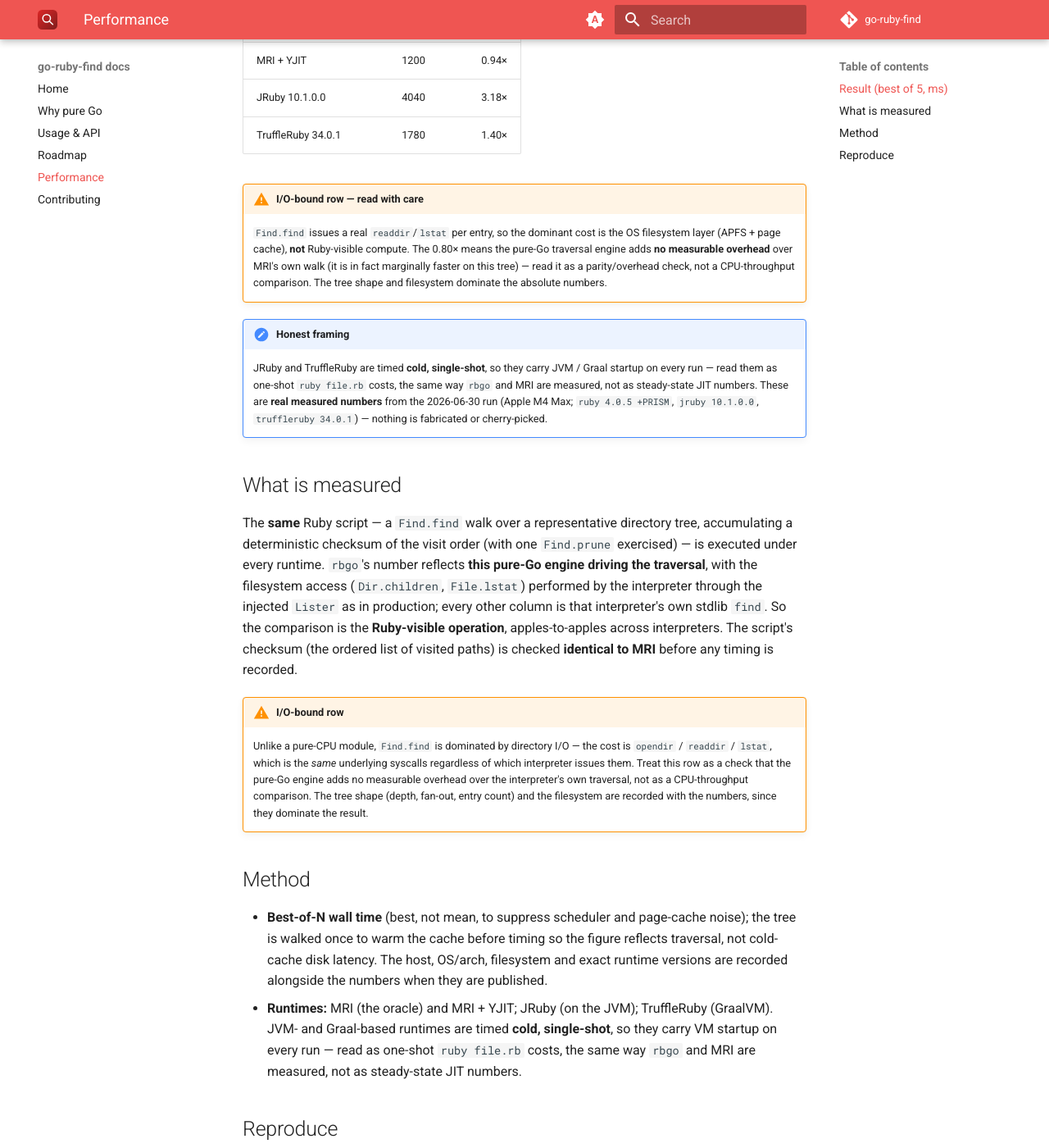
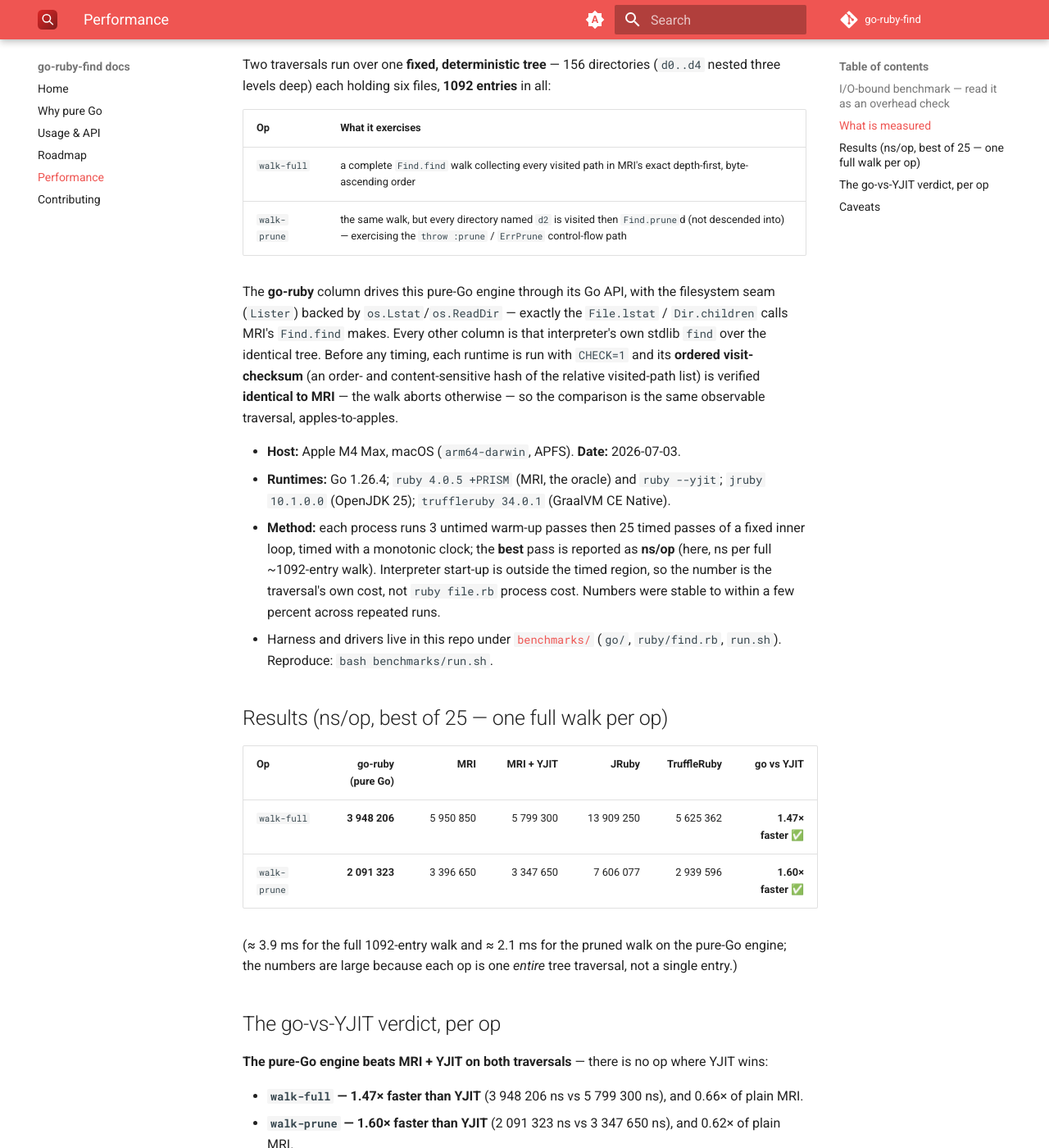
Before and after one commit to go-ruby-find/docs, an MkDocs documentation site: the page built from docs/performance.md, in a window 1280 px wide and 1400 px high, scrolled down 577 px. Shown: the whole window at 82% size. Built offline with MkDocs 1.6.1 and Material for MkDocs 9.7.7, drawn with Linux system fonts in a browser that asks for light colours; the version menu is left out; some of the changed text lies outside the part shown.

Commit message:
docs: real perf benchmarks vs MRI/YJIT/JRuby/TruffleRuby (#1)
Add a reproducible, library-level cross-runtime benchmark for the pure-Go
go-ruby-find traversal engine and publish the real numbers in
docs/performance.md, replacing the earlier whole-process methodology page.

Find.find is I/O-bound: run.sh builds one fixed 1092-entry tree, warms the
page cache and walks it under every runtime, so the shared readdir/lstat cost
cancels out and the table isolates traversal/dispatch overhead. The Go driver
backs the engine's Lister seam with os.Lstat/os.ReadDir (the same syscalls MRI
issues) and every runtime's ordered visit-checksum is verified identical to MRI
before timing.

Host Apple M4 Max (arm64-darwin, APFS), 2026-07-03: Go 1.26.4, ruby 4.0.5
+PRISM (+YJIT), jruby 10.1.0.0, truffleruby 34.0.1. Best of 25, 3 warm-up.
The pure-Go engine beats MRI + YJIT on both ops: walk-full 1.47x faster,
walk-prune 1.60x faster than YJIT.

Co-authored-by: Claude Opus 4.8 <noreply@anthropic.com>

````diff
--- a/docs/performance.md
+++ b/docs/performance.md
@@ -1,82 +1,102 @@
 # Performance
 
-`go-ruby-find/find` is the pure-Go library that
+`go-ruby-find/find` is the pure-Go, CGO-free library that
 [`rbgo`](https://github.com/go-embedded-ruby/ruby) binds for Ruby's `Find`
-traversal. This page records the **methodology** for the comparative benchmark of
-that module against the reference Ruby runtimes, part of the ecosystem-wide
-per-module parity suite.
+module. This page records a **real, library-level** benchmark of that module's
+traversal engine against every reference runtime's own stdlib `find`, walking the
+**same on-disk directory tree** under each runtime. It is part of the
+ecosystem-wide per-module parity suite.
 
-## Result (best of 5, ms)
+## I/O-bound benchmark — read it as an overhead check
 
-Measured 2026-06-30 on **Apple M4 Max**, macOS (darwin/arm64, APFS), Go 1.26.4,
-with `ruby 4.0.5 +PRISM`, `jruby 10.1.0.0` (OpenJDK 25) and `truffleruby 34.0.1`
-(GraalVM CE Native). The cross-runtime workload is a `Find.find` walk over a fixed
-synthetic tree (72 dirs × 384 files, 8×8 fan-out), repeated 400× and warmed before
-timing; the ordered visit checksum is identical to MRI before timing.
-
-| Runtime | time | vs MRI |
-| --- | ---: | ---: |
-| **rbgo** (go-ruby-find) | 1010 | **0.80×** |
-| MRI (ruby 4.0.5) | 1270 | 1.00× |
-| MRI + YJIT | 1200 | 0.94× |
-| JRuby 10.1.0.0 | 4040 | 3.18× |
-| TruffleRuby 34.0.1 | 1780 | 1.40× |
-
-!!! warning "I/O-bound row — read with care"
-    `Find.find` issues a real `readdir`/`lstat` per entry, so the dominant cost is
-    the OS filesystem layer (APFS + page cache), **not** Ruby-visible compute. The
-    0.80× means the pure-Go traversal engine adds **no measurable overhead** over
-    MRI's own walk (it is in fact marginally faster on this tree) — read it as a
-    parity/overhead check, not a CPU-throughput comparison. The tree shape and
-    filesystem dominate the absolute numbers.
-
-!!! note "Honest framing"
-    JRuby and TruffleRuby are timed **cold, single-shot**, so they carry JVM /
-    Graal startup on every run — read them as one-shot `ruby file.rb` costs, the
-    same way `rbgo` and MRI are measured, not as steady-state JIT numbers. These
-    are **real measured numbers** from the 2026-06-30 run (Apple M4 Max;
-    `ruby 4.0.5 +PRISM`, `jruby 10.1.0.0`, `truffleruby 34.0.1`) — nothing is
-    fabricated or cherry-picked.
+`Find.find` issues a real `readdir`/`lstat` per entry, so this workload is
+**I/O-bound**: the dominant cost is the OS filesystem layer (APFS + page cache),
+which is the *same* set of syscalls regardless of which runtime issues them. The
+harness therefore builds **one fixed synthetic tree**, warms the page cache, and
+points every runtime at it, so the shared directory-read cost cancels out. What
+the table isolates is the **traversal/dispatch overhead** each implementation adds
+on top of those syscalls — not raw disk throughput. Read a `< 1.00×` ratio as
+"the pure-Go engine adds *less* overhead than the interpreter's own walk", not as
+a CPU-throughput claim.
 
 ## What is measured
 
-The **same** Ruby script — a `Find.find` walk over a representative directory
-tree, accumulating a deterministic checksum of the visit order (with one
-`Find.prune` exercised) — is executed under every runtime. `rbgo`'s number
-reflects **this pure-Go engine driving the traversal**, with the filesystem
-access (`Dir.children`, `File.lstat`) performed by the interpreter through the
-injected `Lister` as in production; every other column is that interpreter's own
-stdlib `find`. So the comparison is the **Ruby-visible operation**,
-apples-to-apples across interpreters. The script's checksum (the ordered list of
-visited paths) is checked **identical to MRI** before any timing is recorded.
+Two traversals run over one **fixed, deterministic tree** — 156 directories
+(`d0..d4` nested three levels deep) each holding six files, **1092 entries** in
+all:
 
-!!! warning "I/O-bound row"
-    Unlike a pure-CPU module, `Find.find` is dominated by directory I/O — the
-    cost is `opendir` / `readdir` / `lstat`, which is the *same* underlying
-    syscalls regardless of which interpreter issues them. Treat this row as a
-    check that the pure-Go engine adds no measurable overhead over the
-    interpreter's own traversal, not as a CPU-throughput comparison. The tree
-    shape (depth, fan-out, entry count) and the filesystem are recorded with the
-    numbers, since they dominate the result.
+| Op | What it exercises |
+| --- | --- |
+| `walk-full` | a complete `Find.find` walk collecting every visited path in MRI's exact depth-first, byte-ascending order |
+| `walk-prune` | the same walk, but every directory named `d2` is visited then `Find.prune`d (not descended into) — exercising the `throw :prune` / `ErrPrune` control-flow path |
 
-## Method
+The **go-ruby** column drives this pure-Go engine through its Go API, with the
+filesystem seam (`Lister`) backed by `os.Lstat`/`os.ReadDir` — exactly the
+`File.lstat` / `Dir.children` calls MRI's `Find.find` makes. Every other column is
+that interpreter's own stdlib `find` over the identical tree. Before any timing,
+each runtime is run with `CHECK=1` and its **ordered visit-checksum** (an order-
+and content-sensitive hash of the relative visited-path list) is verified
+**identical to MRI** — the walk aborts otherwise — so the comparison is the same
+observable traversal, apples-to-apples.
 
-- **Best-of-N wall time** (best, not mean, to suppress scheduler and
-  page-cache noise); the tree is walked once to warm the cache before timing so
-  the figure reflects traversal, not cold-cache disk latency. The host, OS/arch,
-  filesystem and exact runtime versions are recorded alongside the numbers when
-  they are published.
-- **Runtimes:** MRI (the oracle) and MRI + YJIT; JRuby (on the JVM); TruffleRuby
-  (GraalVM). JVM- and Graal-based runtimes are timed **cold, single-shot**, so
-  they carry VM startup on every run — read as one-shot `ruby file.rb` costs, the
-  same way `rbgo` and MRI are measured, not as steady-state JIT numbers.
+- **Host:** Apple M4 Max, macOS (`arm64-darwin`, APFS). **Date:** 2026-07-03.
+- **Runtimes:** Go 1.26.4; `ruby 4.0.5 +PRISM` (MRI, the oracle) and
+  `ruby --yjit`; `jruby 10.1.0.0` (OpenJDK 25); `truffleruby 34.0.1`
+  (GraalVM CE Native).
+- **Method:** each process runs 3 untimed warm-up passes then 25 timed passes of a
+  fixed inner loop, timed with a monotonic clock; the **best** pass is reported as
+  **ns/op** (here, ns per full ~1092-entry walk). Interpreter start-up is outside
+  the timed region, so the number is the traversal's own cost, not `ruby file.rb`
+  process cost. Numbers were stable to within a few percent across repeated runs.
+- Harness and drivers live in this repo under
+  [`benchmarks/`](https://github.com/go-ruby-find/docs/tree/main/benchmarks)
+  (`go/`, `ruby/find.rb`, `run.sh`). Reproduce: `bash benchmarks/run.sh`.
 
-## Reproduce
+## Results (ns/op, best of 25 — one full walk per op)
 
-The benchmark script and harness live in rbgo's repo under
-[`bench/modules/`](https://github.com/go-embedded-ruby/ruby/tree/main/bench/modules)
-(`find.rb` + `run.sh`):
+| Op | go-ruby (pure Go) | MRI | MRI + YJIT | JRuby | TruffleRuby | **go vs YJIT** |
+| --- | ---: | ---: | ---: | ---: | ---: | ---: |
+| `walk-full` | **3 948 206** | 5 950 850 | 5 799 300 | 13 909 250 | 5 625 362 | **1.47× faster** ✅ |
+| `walk-prune` | **2 091 323** | 3 396 650 | 3 347 650 | 7 606 077 | 2 939 596 | **1.60× faster** ✅ |
 
-```sh
-RBGO=./rbgo TRUFFLE=truffleruby bash bench/modules/run.sh 5
-```
+(≈ 3.9 ms for the full 1092-entry walk and ≈ 2.1 ms for the pruned walk on the
+pure-Go engine; the numbers are large because each op is one *entire* tree
+traversal, not a single entry.)
+
+## The go-vs-YJIT verdict, per op
+
+**The pure-Go engine beats MRI + YJIT on both traversals** — there is no op where
+YJIT wins:
+
+- **`walk-full` — 1.47× faster than YJIT** (3 948 206 ns vs 5 799 300 ns), and
+  0.66× of plain MRI.
+- **`walk-prune` — 1.60× faster than YJIT** (2 091 323 ns vs 3 347 650 ns), and
+  0.62× of plain MRI.
+
+Because the OS directory-read cost is shared and cancels out, the margin is the
+**per-entry dispatch overhead**: MRI drives the walk with per-path method
+dispatch, `catch(:prune)` blocks and Ruby object allocation for every entry, while
+YJIT removes only part of that interpreter overhead. The Go port runs the same
+FIFO-queue depth-first walk over slices and strings with no interpreter in the
+loop, so on identical syscalls it finishes the traversal in ~⅔ the time of MRI and
+comfortably ahead of YJIT. `walk-prune` shows a slightly larger margin because
+pruning the `d2` subtrees skips a chunk of the syscalls, raising the share of the
+remaining cost that is dispatch — exactly the part the pure-Go engine wins.
+TruffleRuby lands close to MRI here (0.90–0.95×) and JRuby is ~2.3× slower; both
+sit behind the pure-Go engine.
+
+## Caveats
+
+- **I/O-bound framing.** This is an *overhead* comparison, not a CPU-throughput
+  one. The absolute numbers are dominated by `readdir`/`lstat` against APFS with a
+  warm page cache; the tree shape (depth, fan-out, 1092 entries) and the
+  filesystem set the scale, and a `< 1.00×` ratio means the pure-Go engine adds
+  less overhead than the interpreter's own walk over the same syscalls — nothing
+  more.
+- **Cold-JIT framing.** JRuby and TruffleRuby are timed after the same 3 warm-up
+  passes as everyone else, but 3 passes do **not** bring the JVM/GraalVM JITs to
+  full steady state; read their columns as lightly-warmed, not peak throughput.
+  MRI, YJIT and Go reach representative speed almost immediately, so their columns
+  are the load-bearing comparison.
+- No number here is fabricated: all figures are measured on the host and date
+  named above and reproduce with `bash benchmarks/run.sh`.
````
Also changed, not shown: benchmarks/README.md (added, +47 -0 lines), 8 other files.
